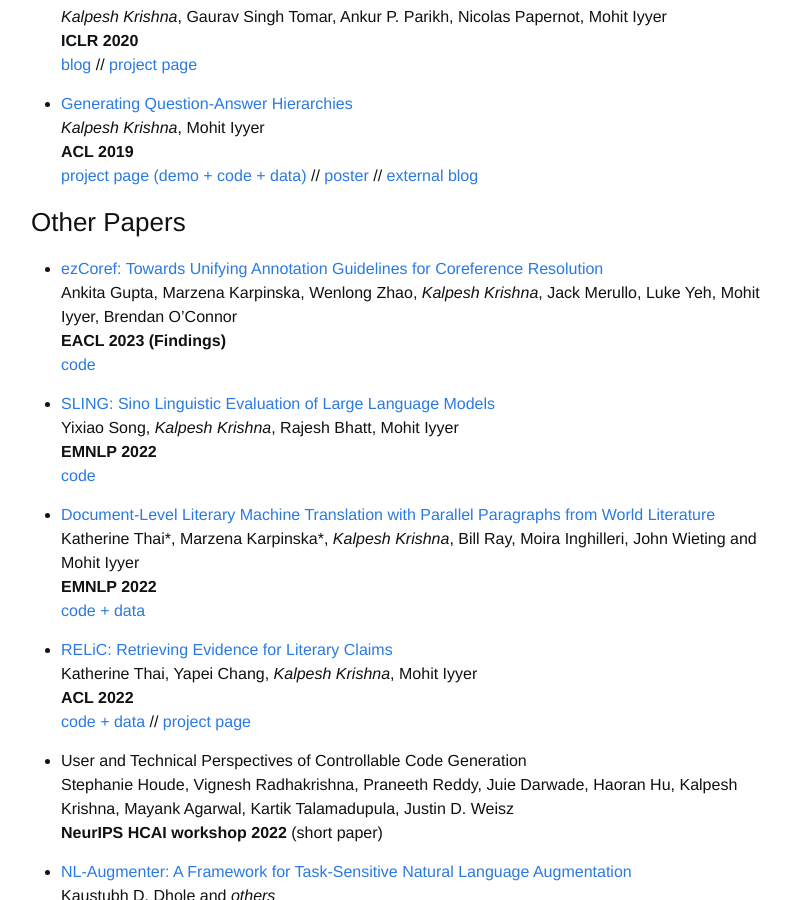
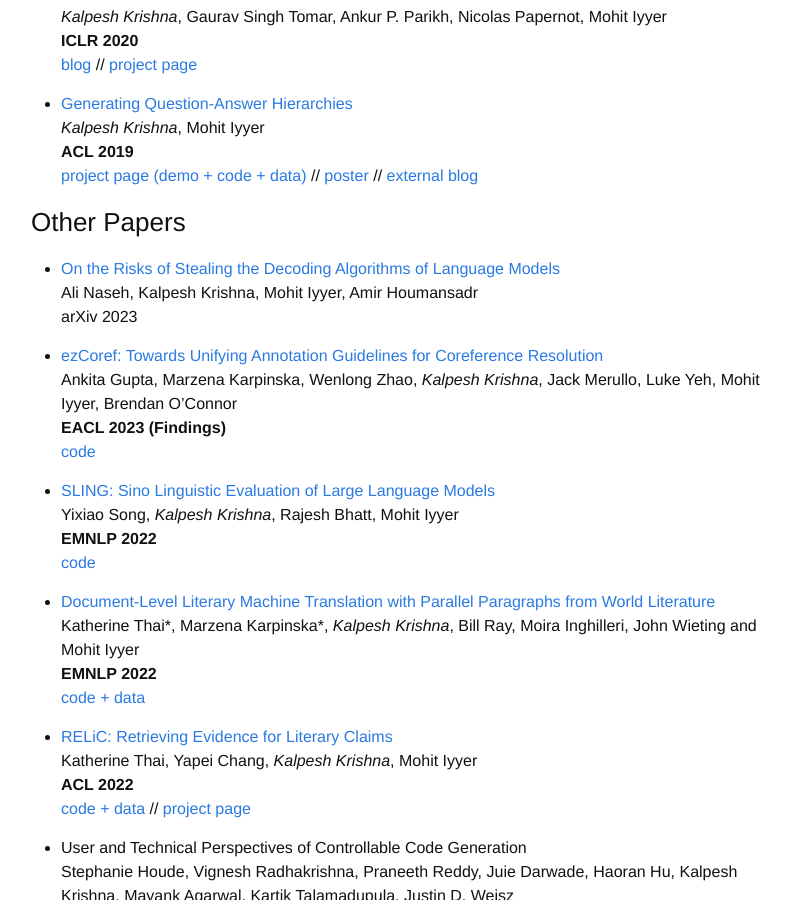
Before and after one commit to martiansideofthemoon/martiansideofthemoon.github.io, a Jekyll site: the page built from _pages/research.md, in a window 1280 px wide and 900 px high, scrolled down 879 px. Shown: the whole window, without its empty margins (239-1030 px from the left). Built offline with Jekyll 4.4.1, drawn with Linux system fonts in a browser that asks for light colours; comment, search, counter and statistics services are not loaded.

Commit message:
Update research.md

```diff
--- a/_pages/research.md
+++ b/_pages/research.md
@@ -46,6 +46,10 @@ I am broadly interested in Natural Language Processing (especially Text Generati
 [project page (demo + code + data)](http://squash.cs.umass.edu/) // [poster]({{ site.url }}/assets/squash-poster.pdf) // [external blog](https://towardsdatascience.com/introducing-squash-a-question-answer-generating-system-71c47b478a16)
 
 ### Other Papers
+
+* [On the Risks of Stealing the Decoding Algorithms of Language Models](https://arxiv.org/abs/2303.04729)
+Ali Naseh, Kalpesh Krishna, Mohit Iyyer, Amir Houmansadr
+arXiv 2023
 
 * [ezCoref: Towards Unifying Annotation Guidelines for Coreference Resolution](https://arxiv.org/abs/2210.07188)
 Ankita Gupta, Marzena Karpinska, Wenlong Zhao, *Kalpesh Krishna*, Jack Merullo, Luke Yeh, Mohit Iyyer, Brendan O'Connor
```
